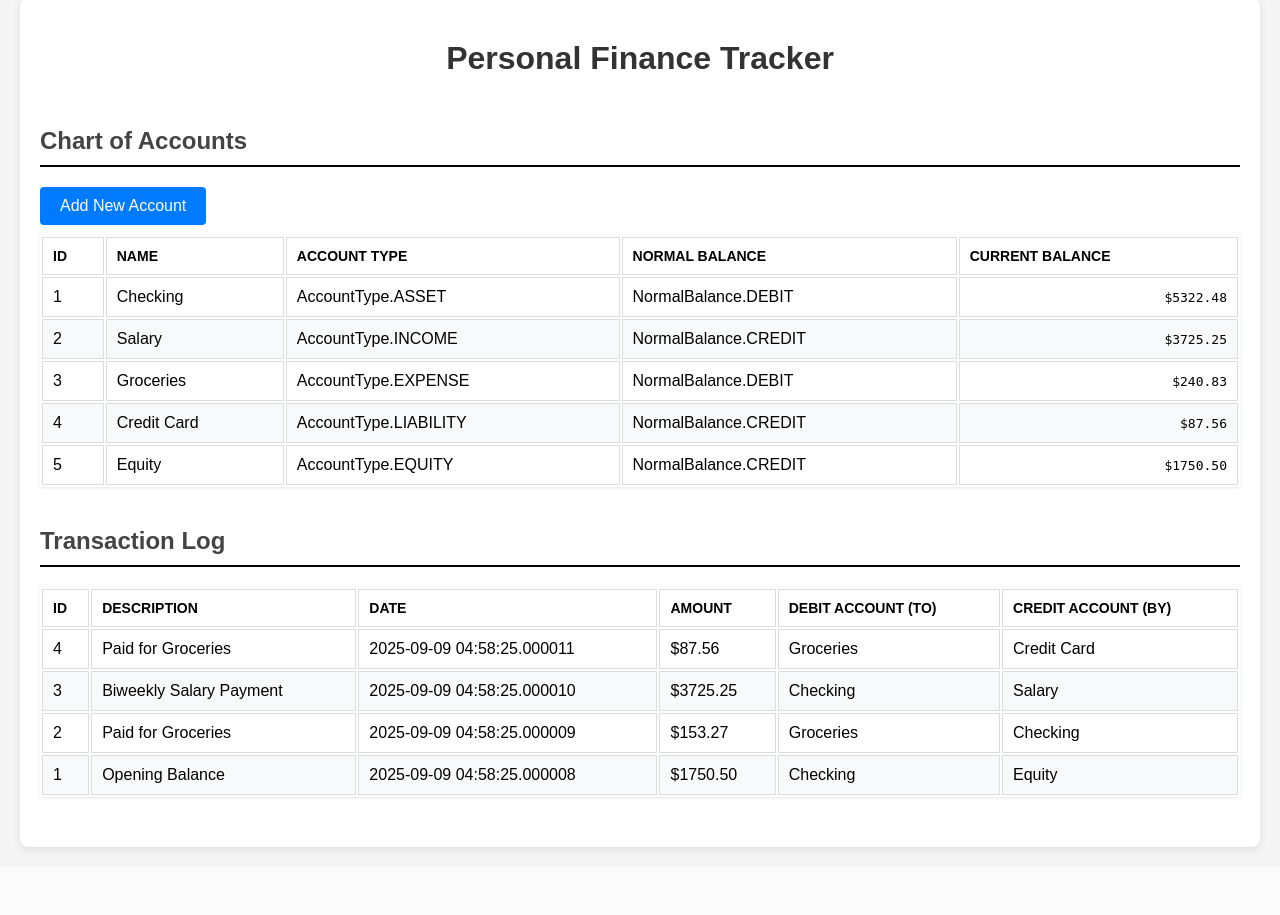
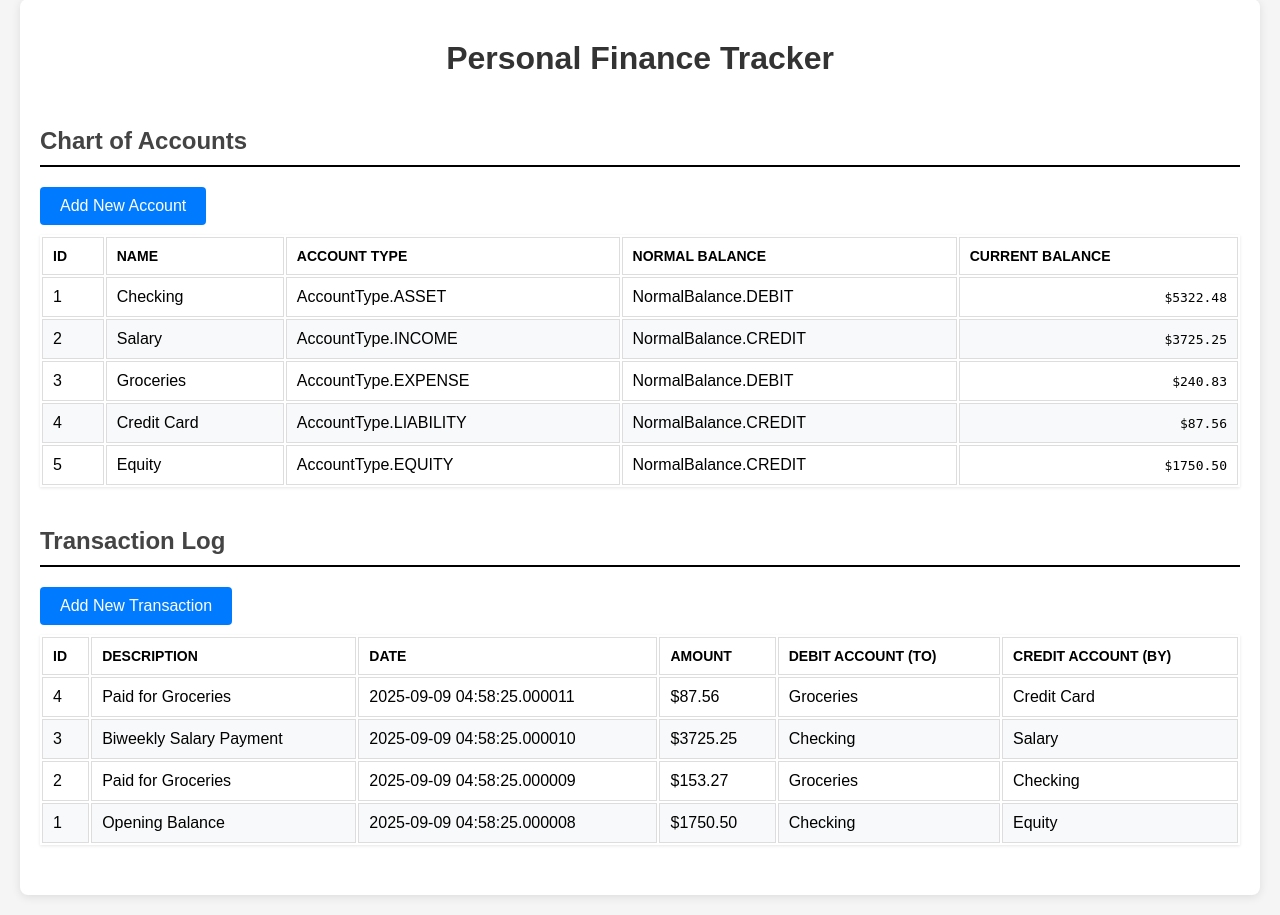
Before and after one commit to christianlaverde/pft, a Flask app: page / in a window 1280 px wide. Shown: the part 21-936 px from the top of the page. Before the commit the page ends 873 px from the top, so only its background shows below. Run offline with Flask 3, Linux system fonts and the light colour scheme.

Commit message:
Add Add Transaction button to dashboard.html

```diff
--- a/templates/dashboard.html
+++ b/templates/dashboard.html
@@ -127,6 +127,9 @@
       </table>
 
       <h2>Transaction Log</h2>
+      <div class="actions">
+        <a href="{{ url_for('add_transaction') }}" class="btn">Add New Transaction</a>
+      </div>
       <table>
         <thead>
           <tr>
```
